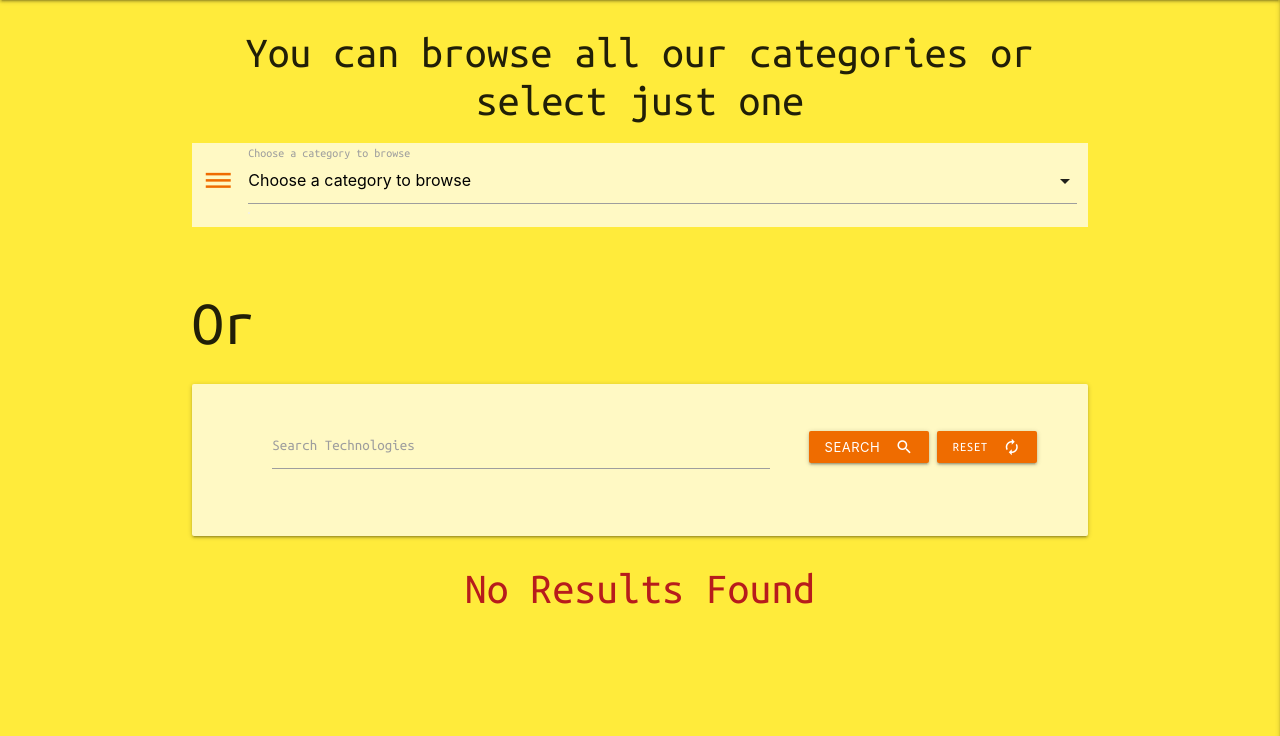
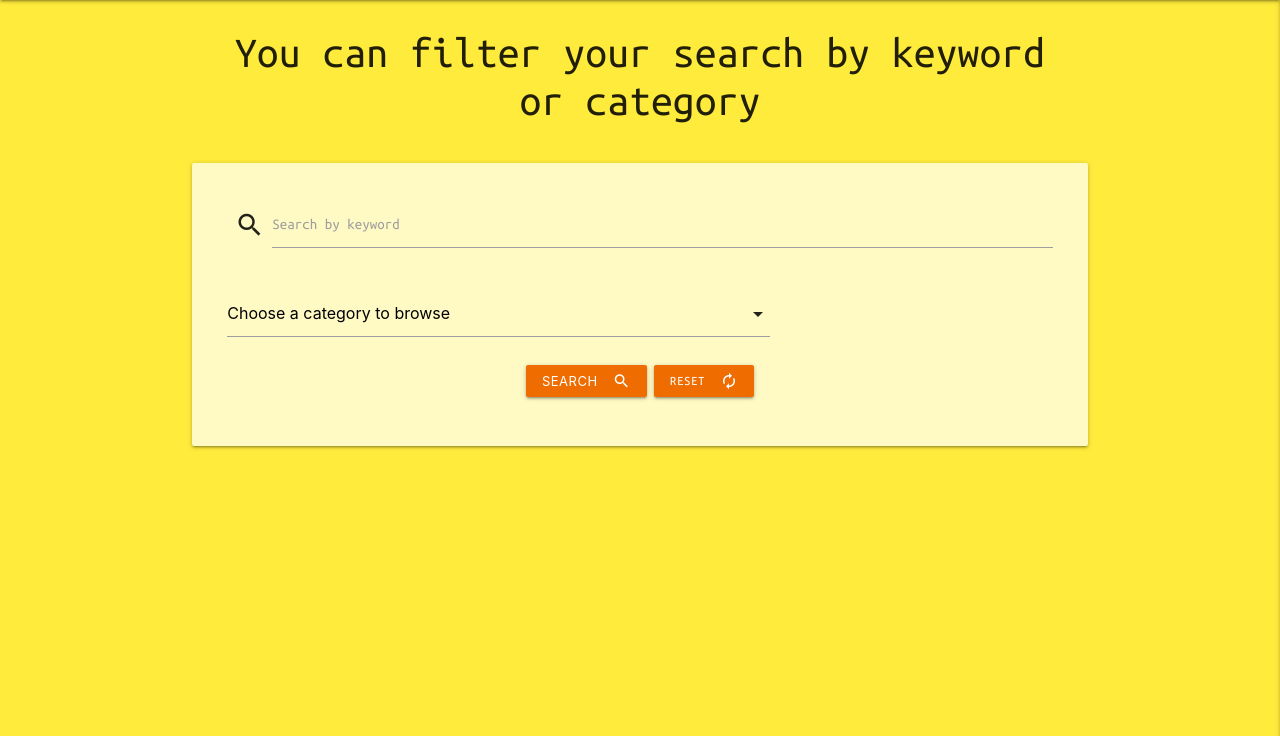
Before and after one commit to ConacBreslin/technostalgia, a Flask app: page /search in a window 1280 px wide. Shown: the part 64-800 px from the top of the page. Run offline with Flask 2, Linux system fonts and the light colour scheme; data that the repository does not hold is empty; some libraries are stand-ins or nearby versions.

Commit message:
Structure search form on technologies page

```diff
--- a/app.py
+++ b/app.py
@@ -35,7 +35,11 @@ def get_technologies():
 @app.route("/search", methods=["GET", "POST"])
 def search():
     query = request.form.get("query")
-    technologies = list(mongo.db.technologies.find({"$text": {"$search": query}}))
+    if query:
+        technologies = list(mongo.db.technologies.find({"$text": {"$search": query}}))
+    else:
+        technologies = mongo.db.technologies.find()
+
     return render_template(
         "technologies.html", technologies=technologies)
 
@@ -60,6 +64,7 @@ def registration():
             flash("Username already exists, please try a new username")
             return redirect(url_for("registration"))
 
+        # Add the new user into the database
         registration = {
             "username": request.form.get("username").lower(),
             "password": generate_password_hash(request.form.get("password")),
@@ -158,7 +163,7 @@ def add_technology():
         }
         mongo.db.technologies.insert_one(technology)
         flash(
-            "You have successfully added {{ technology_name }} to {{ category_name }}. Thank you!"
+            "You have successfully added {{ technologies.technology_name }} to {{ categories.category_name }}. Thank you!"
         )
         return redirect(url_for("get_technologies"))
 
@@ -186,7 +191,7 @@ def edit_technology(technology_id):
         }
         mongo.db.technologies.update(
             {"_id": ObjectId(technology_id)}, edittedtech)
-        flash("You have successfully updated{{ technology_name }}. Thank you!")
+        flash("You have successfully updated {{ technology.technology_name }}. Thank you!")
         return redirect(url_for("get_technologies"))
 
     technology = mongo.db.technologies.find_one(
--- a/templates/profile.html
+++ b/templates/profile.html
@@ -3,15 +3,16 @@
 
 <h1 class="center-align">{{ page_title }}</h1>
 
+
+
     <div class="row">
         <div class="col s12 m8 offset-m2">
             <div class="card-panel">
                 <h3 class="center-align">
-                {{ username }}'s Profile
+                    {{ username|capitalize }}'s Profile
                 </h3>
             </div>
         </div>
     </div>
 
-
 {% endblock %}
--- a/templates/technologies.html
+++ b/templates/technologies.html
@@ -2,41 +2,42 @@
 
 {% block content %}
 
-<h3 class="center-align">You can browse all our categories or select just one</h3>
+<div class="row">
+  <div class="col s12">
+    <h3 class="center-align">You can filter your search by keyword or category</h3>
+  </div>
+</div>
+
+<!-- Code for search box  -->
+<div class="row card-panel yellow lighten-4">
+  <form action="{{ url_for('search') }}" method="post" class="col s12">
+    <div class="row valign-wrapper center-align">
+      <div class="input-field col s12">
+        <i class="material-icons prefix">search</i>
+        <input type="text" name="query" id="query" minlength="3" class="validate" required>
+        <label for="query">Search by keyword</label>
+      </div>
+    </div>
+
+<div class="row">
+  <div class="col s12 m8">
 
     <!-- Code from Materialize.com for radiobuttons to select category to browse -->
-<form action="#">
-  <div class="row yellow lighten-4">
-    <div class="input-field col s12">
-      <i class="material-icons prefix orange-text text-darken-3">dehaze</i>
-      <select id="category_name" name="category_name" class="validate" required>
+    <select id="category_name" name="category_name" class="validate">
       <option value="" disabled selected>Choose a category to browse</option>
       <option value="all">View all</option>
       {% for category in categories %}
       <option value="{{ category.category_name }}">{{ category.category_name }}</option>
       {% endfor %}
     </select>
-      <label for="category_name">Choose a category to browse</label>
   </div>
 </div>
 
+
     <div class="row">
 
-  </div>
-</form>
-
-<h1>Or</h1>
-
-<!-- Code for search box  -->
-<div class="row card-panel yellow lighten-4">
-  <form action="{{ url_for('search') }}" method="post" class="col s12">
-      <div class="row valign-wrapper center-align">
-          <div class="input-field col s12 m8">
-              <i class="fas fa-search prefix light-blue-text text-darken-4"></i>
-              <input type="text" name="query" id="query" minlength="3" class="validate" required>
-              <label for="query">Search Technologies</label>
-          </div>
-          <div class="col s12 m4">
+      <!-- Search and reset buttons  -->
+      <div class="col s12 center-align">
 
         <button type="submit" class="orange darken-3 btn-small"><i class="material-icons right">search</i>
           Search
@@ -47,14 +48,11 @@
   </form>
 </div>
 
-{% if technologies|length == 0 %}
-    <h3 class="red-text text-darken-4 center-align">No Results Found</h3>
-{% endif %}
 
 <!-- Code from Materialize.com for cards -->
 {% for technology in technologies %}
 <div class="col s12 m7">
-  <div class="card horizontal small hoverable">
+  <div class="card horizontal medium hoverable">
     <div class="card-image">
       <img src="{{ technology.technology_image }}" alt="">
     </div>
@@ -79,8 +77,7 @@
           class="waves-effect waves-light btn-small orange darken-3 aligh-right"><i
             class="material-icons right">edit</i>Edit this technology</a>
         <a class="waves-effect waves-light  btn-small orange darken-3 align-right modal-trigger"
-          href="#modal{{ technology._id }}"><i
-          class="material-icons right">close</i>Delete this technology</a>
+          href="#modal{{ technology._id }}"><i class="material-icons right">close</i>Delete this technology</a>
         {% endif %}
       </div>
 
@@ -95,7 +92,8 @@
   </div>
   <div class="modal-footer center-align">
     <a href="{{ url_for('delete_technology', technology_id=technology._id) }}"
-      class="modal-close waves-effect waves-light btn-small orange darken-3 aligh-right">Yes I am certain I want to delete this</a>
+      class="modal-close waves-effect waves-light btn-small orange darken-3 aligh-right">Yes I am certain I want to
+      delete this</a>
 
     <a href="{{ url_for('get_technologies', technology_id=technology._id) }}"
       class="modal-close waves-effect waves-light btn-small orange darken-3 aligh-right">No, return to safety</a>
```
Also changed, not shown: static/css/style.css (line endings or trailing spaces), static/images/wallpaper.png (added). Lines whose indentation alone changed are shown as unchanged.
